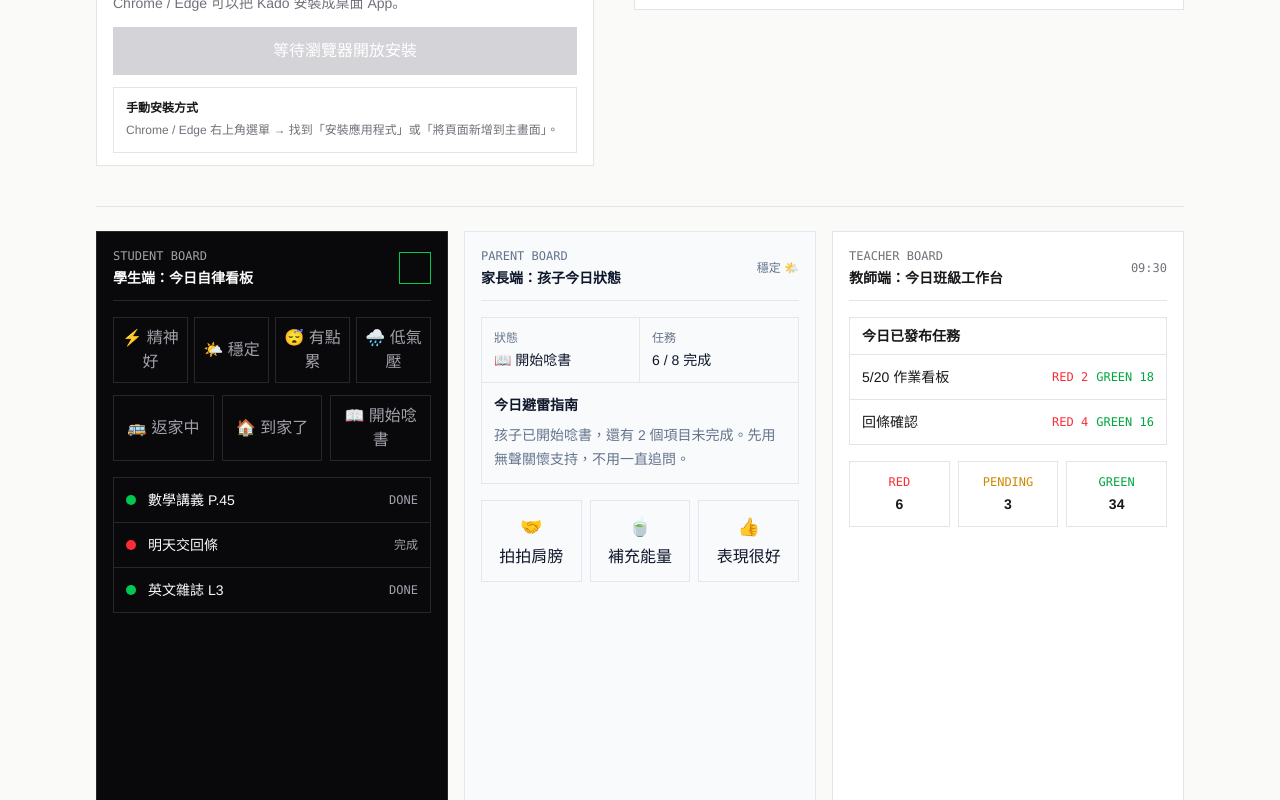
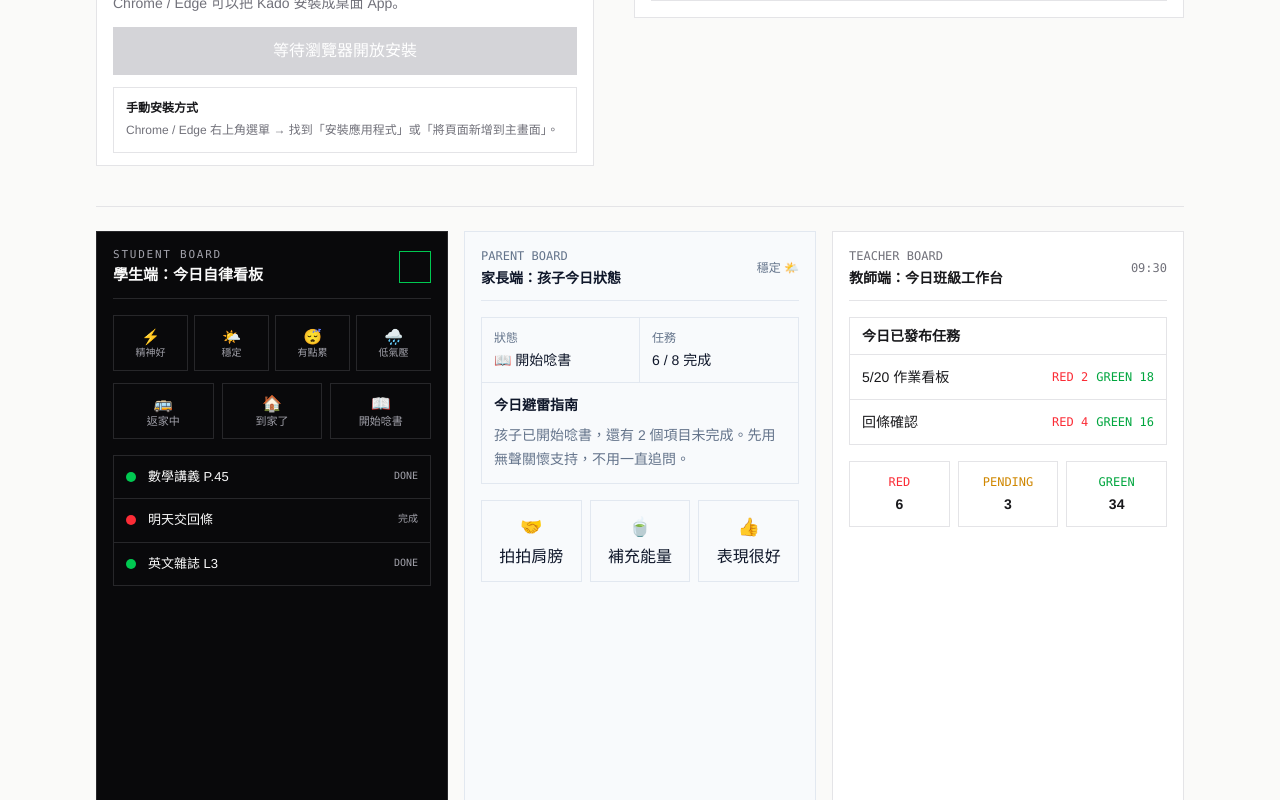
Before and after one commit to nadodo0325-jpg/kado, a Next.js app: page / in a window 1280 px wide. Shown: the part 673-1473 px from the top of the page. Built offline with nearby package versions, Linux system fonts and the light colour scheme.

Commit message:
Refine landing student preview typography

```diff
--- a/src/app/page.tsx
+++ b/src/app/page.tsx
@@ -21,9 +21,18 @@ const parentActions = [
   { icon: "👍", label: "表現很好" },
 ];
 
-const studentStatusItems = ["🚌 返家中", "🏠 到家了", "📖 開始唸書"];
+const studentStatusItems = [
+  { icon: "🚌", label: "返家中" },
+  { icon: "🏠", label: "到家了" },
+  { icon: "📖", label: "開始唸書" },
+];
 
-const moodItems = ["⚡ 精神好", "🌤️ 穩定", "😴 有點累", "🌧️ 低氣壓"];
+const moodItems = [
+  { icon: "⚡", label: "精神好" },
+  { icon: "🌤️", label: "穩定" },
+  { icon: "😴", label: "有點累" },
+  { icon: "🌧️", label: "低氣壓" },
+];
 
 function StatusDot({ status }: { status: PreviewStatus }) {
   const className =
@@ -118,10 +127,15 @@ export default function HomePage() {
             <div className="grid grid-cols-3 border-b border-[var(--kado-border)]">
               {studentStatusItems.map((item) => (
                 <div
-                  key={item}
-                  className="border-r border-[var(--kado-border)] px-3 py-3 text-center last:border-r-0"
+                  key={item.label}
+                  className="border-r border-[var(--kado-border)] px-2 py-3 text-center last:border-r-0"
                 >
-                  <p className="text-xs font-semibold">{item}</p>
+                  <div className="flex flex-col items-center justify-center gap-1">
+                    <span className="text-base leading-none">{item.icon}</span>
+                    <span className="text-[11px] font-semibold leading-none">
+                      {item.label}
+                    </span>
+                  </div>
                 </div>
               ))}
             </div>
@@ -196,33 +210,40 @@ function StudentPreview() {
     <div className="student-shell min-h-0 border border-[var(--student-border)] p-4">
       <div className="flex items-center justify-between border-b border-[var(--student-border)] pb-3">
         <div>
-          <p className="kado-mono text-xs text-[var(--student-muted)]">
+          <p
+            className="kado-mono text-[11px] tracking-[0.16em] text-[var(--student-muted)]"
+            style={{ fontSize: "11px", lineHeight: "1.2" }}
+          >
             STUDENT BOARD
           </p>
-          <h3 className="mt-1 text-sm font-semibold">學生端：今日自律看板</h3>
+          <h3
+            className="mt-1 font-semibold"
+            style={{ fontSize: "15px", lineHeight: "1.4" }}
+          >
+            學生端：今日自律看板
+          </h3>
         </div>
-        <div className="h-8 w-8 border border-green-500" />
+        <div className="h-8 w-8 shrink-0 border border-green-500" />
       </div>
 
       <div className="mt-4 grid grid-cols-4 gap-1.5">
         {moodItems.map((item) => (
-          <button
-            key={item}
-            className="border border-[var(--student-border)] px-2 py-2 text-[10px] text-[var(--student-muted)]"
-          >
-            {item}
-          </button>
+          <PreviewOptionButton
+            key={item.label}
+            icon={item.icon}
+            label={item.label}
+            compact
+          />
         ))}
       </div>
 
       <div className="mt-3 grid grid-cols-3 gap-2">
         {studentStatusItems.map((item) => (
-          <button
-            key={item}
-            className="border border-[var(--student-border)] px-2 py-2 text-xs text-[var(--student-muted)]"
-          >
-            {item}
-          </button>
+          <PreviewOptionButton
+            key={item.label}
+            icon={item.icon}
+            label={item.label}
+          />
         ))}
       </div>
 
@@ -235,6 +256,41 @@ function StudentPreview() {
   );
 }
 
+function PreviewOptionButton({
+  icon,
+  label,
+  compact = false,
+}: {
+  icon: string;
+  label: string;
+  compact?: boolean;
+}) {
+  return (
+    <button
+      className={
+        compact
+          ? "flex h-14 flex-col items-center justify-center gap-1 border border-[var(--student-border)] px-1 py-2 text-center text-[var(--student-muted)]"
+          : "flex h-14 flex-col items-center justify-center gap-1 border border-[var(--student-border)] px-2 py-2 text-center text-[var(--student-muted)]"
+      }
+      type="button"
+    >
+      <span
+        className="block leading-none"
+        style={{ fontSize: compact ? "15px" : "16px" }}
+      >
+        {icon}
+      </span>
+
+      <span
+        className="block whitespace-nowrap leading-none"
+        style={{ fontSize: compact ? "10px" : "11px" }}
+      >
+        {label}
+      </span>
+    </button>
+  );
+}
+
 function TaskRowDark({
   status,
   title,
@@ -244,11 +300,19 @@ function TaskRowDark({
 }) {
   return (
     <div className="flex items-center justify-between border-b border-[var(--student-border)] px-3 py-3 last:border-b-0">
-      <div className="flex items-center gap-3">
+      <div className="flex min-w-0 items-center gap-3">
         <StatusDot status={status} />
-        <p className="text-sm">{title}</p>
+        <p
+          className="truncate"
+          style={{ fontSize: "13px", lineHeight: "1.4" }}
+        >
+          {title}
+        </p>
       </div>
-      <span className="kado-mono text-xs text-[var(--student-muted)]">
+      <span
+        className="kado-mono shrink-0 text-[var(--student-muted)]"
+        style={{ fontSize: "10px", lineHeight: "1.2" }}
+      >
         {status === "green" ? "DONE" : "完成"}
       </span>
     </div>
@@ -292,6 +356,7 @@ function ParentPreview() {
           <button
             key={action.label}
             className="border border-[var(--parent-border)] px-3 py-3 text-xs hover:bg-slate-50"
+            type="button"
           >
             <span className="block text-lg">{action.icon}</span>
             <span className="mt-1 block">{action.label}</span>
@@ -360,9 +425,7 @@ function TeacherTaskRow({
       <p className="text-sm">{title}</p>
       <div className="flex items-center gap-2">
         <span className="kado-mono text-xs text-red-500">RED {red}</span>
-        <span className="kado-mono text-xs text-green-600">
-          GREEN {green}
-        </span>
+        <span className="kado-mono text-xs text-green-600">GREEN {green}</span>
       </div>
     </div>
   );
```
